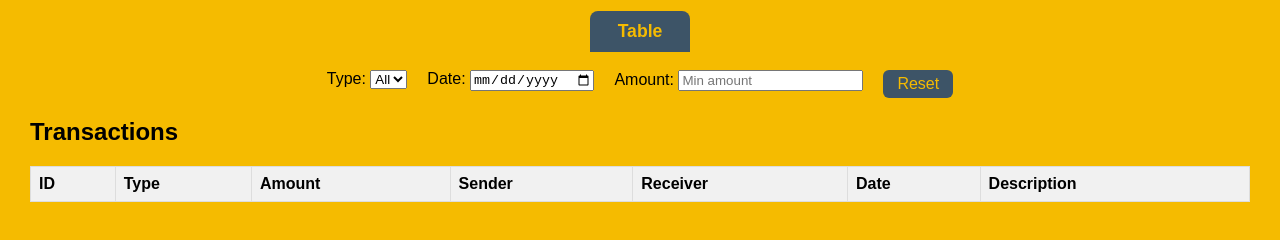
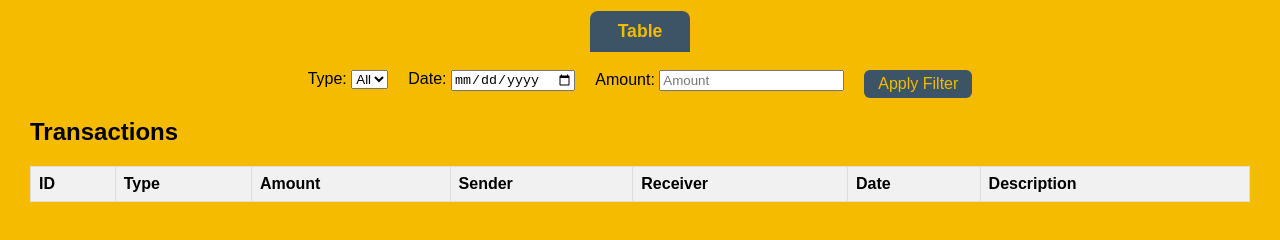
Before and after one commit to louistona/momo-data-analysis, a plain HTML site: page frontend/index.html in a window 1280 px wide. Shown: the part 174-414 px from the top of the page. Drawn offline with nearby package versions, Linux system fonts and the light colour scheme; no server answers.

Commit message:
Final Commit

```diff
--- a/frontend/index.html
+++ b/frontend/index.html
@@ -22,9 +22,9 @@
             <input type="date" id="filterDate">
         </label>
         <label>Amount:
-            <input type="number" id="filterAmount" placeholder="Min amount">
+            <input type="number" id="filterAmount" placeholder="Amount">
         </label>
-        <button id="filterReset">Reset</button>
+        <button id="filterReset">Apply Filter</button>
     </div>
     <div id="table">
         <h2>Transactions</h2>
```
Also changed, not shown: 2 other files.
